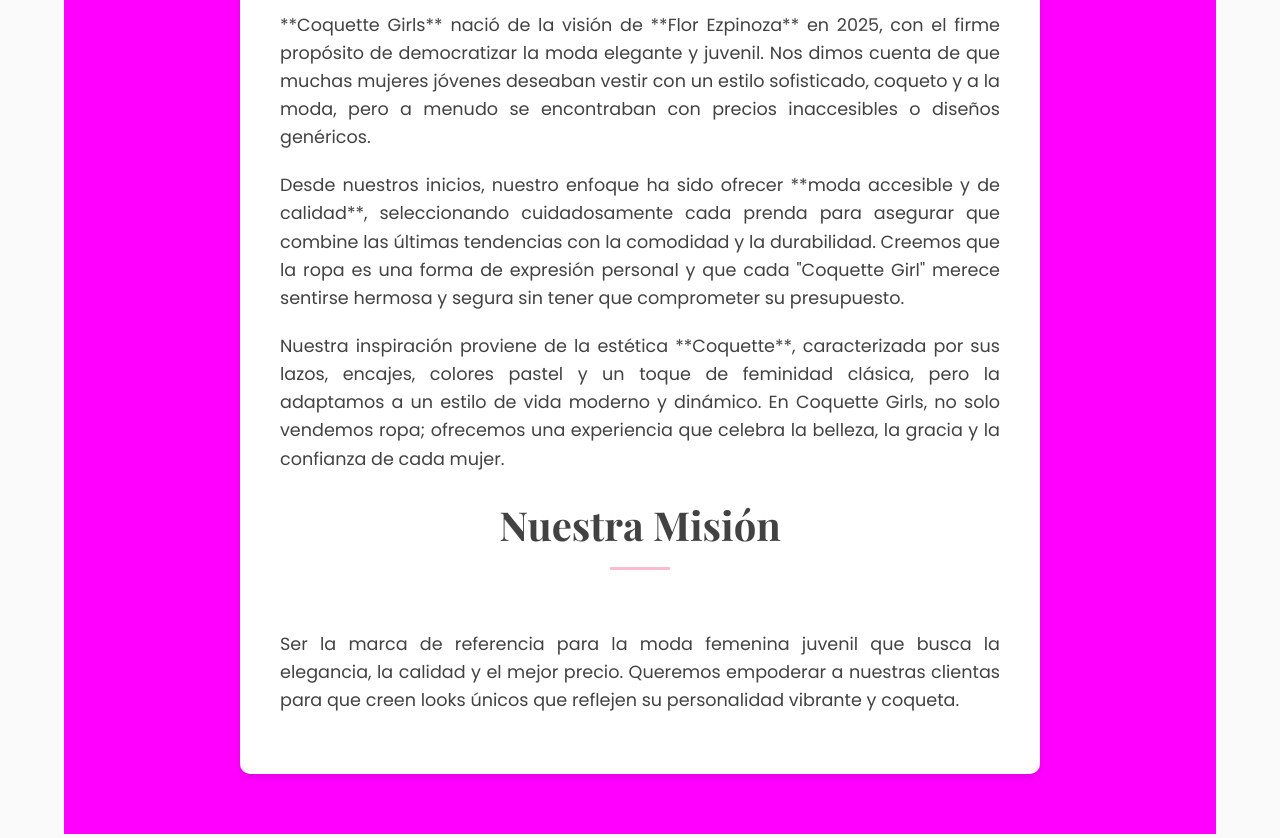
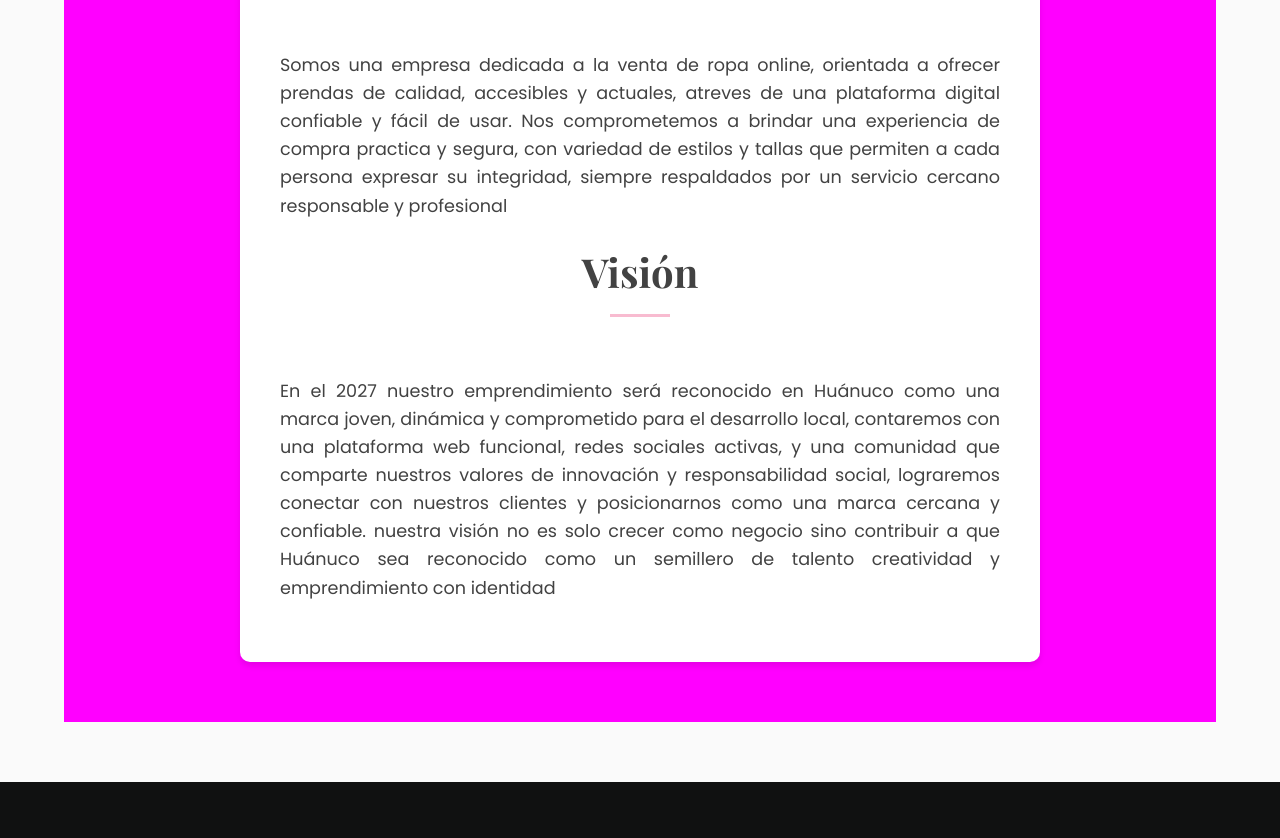
Before and after one commit to eorbezom/ecommerce-flor, a plain HTML site: page about.html in a window 1280 px wide. Shown: the part 492-1330 px from the top of the page. Drawn offline with nearby package versions, Linux system fonts and the light colour scheme.

Commit message:
se modifica nosotros y dolar a soles

```diff
--- a/about.html
+++ b/about.html
@@ -45,19 +45,31 @@
 
         <section class="about-section container">
             <div class="about-content">
-                <h1>Nuestra Historia</h1>
+
+                <h2>Misión</h2>
                 <p>
-                    **Coquette Girls** nació de la visión de **Flor Ezpinoza** en 2025, con el firme propósito de democratizar la moda elegante y juvenil. Nos dimos cuenta de que muchas mujeres jóvenes deseaban vestir con un estilo sofisticado, coqueto y a la moda, pero a menudo se encontraban con precios inaccesibles o diseños genéricos.
+                    Somos una empresa dedicada a la venta de ropa
+                    online, orientada a ofrecer prendas de calidad,
+                     accesibles y actuales, atreves de una plataforma
+                      digital confiable y fácil de usar. Nos comprometemos
+                       a brindar una experiencia de compra practica y segura,
+                        con variedad de estilos y  tallas que permiten a cada
+                         persona expresar su integridad, siempre respaldados por
+                          un servicio cercano responsable y profesional
                 </p>
+                <h2>Visión </h2>
                 <p>
-                    Desde nuestros inicios, nuestro enfoque ha sido ofrecer **moda accesible y de calidad**, seleccionando cuidadosamente cada prenda para asegurar que combine las últimas tendencias con la comodidad y la durabilidad. Creemos que la ropa es una forma de expresión personal y que cada "Coquette Girl" merece sentirse hermosa y segura sin tener que comprometer su presupuesto.
-                </p>
-                <p>
-                    Nuestra inspiración proviene de la estética **Coquette**, caracterizada por sus lazos, encajes, colores pastel y un toque de feminidad clásica, pero la adaptamos a un estilo de vida moderno y dinámico. En Coquette Girls, no solo vendemos ropa; ofrecemos una experiencia que celebra la belleza, la gracia y la confianza de cada mujer.
-                </p>
-                <h2>Nuestra Misión</h2>
-                <p>
-                    Ser la marca de referencia para la moda femenina juvenil que busca la elegancia, la calidad y el mejor precio. Queremos empoderar a nuestras clientas para que creen looks únicos que reflejen su personalidad vibrante y coqueta.
+                    En el 2027 nuestro emprendimiento será
+                    reconocido en Huánuco como una marca joven,
+                     dinámica y comprometido para el desarrollo local,
+                      contaremos con una plataforma web funcional,
+                      redes sociales activas, y una comunidad que comparte
+                      nuestros valores de innovación y responsabilidad social,
+                      lograremos conectar con nuestros clientes y posicionarnos
+                      como una marca cercana y confiable. nuestra visión no es solo
+                      crecer como negocio sino contribuir a que Huánuco sea reconocido
+                       como un semillero de talento creatividad y emprendimiento con
+                       identidad
                 </p>
             </div>
         </section>
--- a/script.js
+++ b/script.js
@@ -25,7 +25,7 @@ const products = [
     { id: 23, name: "Mujer Joven", price: 68.00, image: "images/pantalones2/pantalo2.jpeg", category: "Mujeres", season: "Verano", type: "Pantalones", featured: false },
     { id: 24, name: "Lucir Pasion", price: 55.00, image: "images/pantalones2/pantalo3.jpeg", category: "Mujeres", season: "Verano", type: "Pantalones", featured: false },
     { id: 25, name: "Color idela ", price: 55.00, image: "images/pantalones2/pantalo4.jpeg", category: "Mujeres", season: "Verano", type: "Pantalones", featured: false },
-    { id: 26, name: "Muestrala elegancia", price: 75.00, image: "images/pantalones2/pantalon1.jpeg", category: "Mujeres", season: "Verano", type: "Pantalones", featured: true },
+    { id: 26, name: "Skinny jeans", price: 75.00, image: "images/pantalones2/pantalon1.jpeg", category: "Mujeres", season: "Verano", type: "Pantalones", featured: true },
 
 
 ];
@@ -45,7 +45,7 @@ function renderProduct(product) {
             <img src="${product.image}" alt="${product.name}">
             <div class="product-info">
                 <h3>${product.name}</h3>
-                <p class="price">$${product.price.toFixed(2)}</p>
+                <p class="price">S/. ${product.price.toFixed(2)}</p>
                 <button class="btn add-to-cart" data-id="${product.id}">Agregar al carrito</button>
             </div>
         </div>
@@ -112,7 +112,7 @@ function renderCart() {
                 <div class="cart-item">
                     <div class="cart-item-details">
                         <strong>${item.name}</strong>
-                        <span>$${item.price.toFixed(2)} x ${item.quantity}</span>
+                        <span>S/. ${item.price.toFixed(2)} x ${item.quantity}</span>
                     </div>
                     <button class="remove-from-cart" data-id="${item.id}">Eliminar</button>
                 </div>
@@ -233,7 +233,7 @@ document.addEventListener('DOMContentLoaded', () => {
                 <img src="${product.image}" alt="${product.name}" onerror="this.src='images/placeholder.png'">
                 <div class="product-info">
                     <h3>${product.name}</h3>
-                    <p class="price">$${product.price.toFixed(2)}</p>
+                    <p class="price">S/. ${product.price.toFixed(2)}</p>
                     <button class="btn add-to-cart" data-id="${product.id}">Agregar al carrito</button>
                 </div>
             </div>
@@ -260,7 +260,7 @@ document.addEventListener('DOMContentLoaded', () => {
                     <img src="${product.image}" alt="${product.name}" onerror="this.src='images/placeholder.png'">
                     <div class="product-info">
                         <h3>${product.name}</h3>
-                        <p class="price">$${product.price.toFixed(2)}</p>
+                        <p class="price">S/. ${product.price.toFixed(2)}</p>
                         <button class="btn add-to-cart" data-id="${product.id}">Agregar al carrito</button>
                     </div>
                 </div>
```
Also changed, not shown: shop.html (+1 -1 lines).
